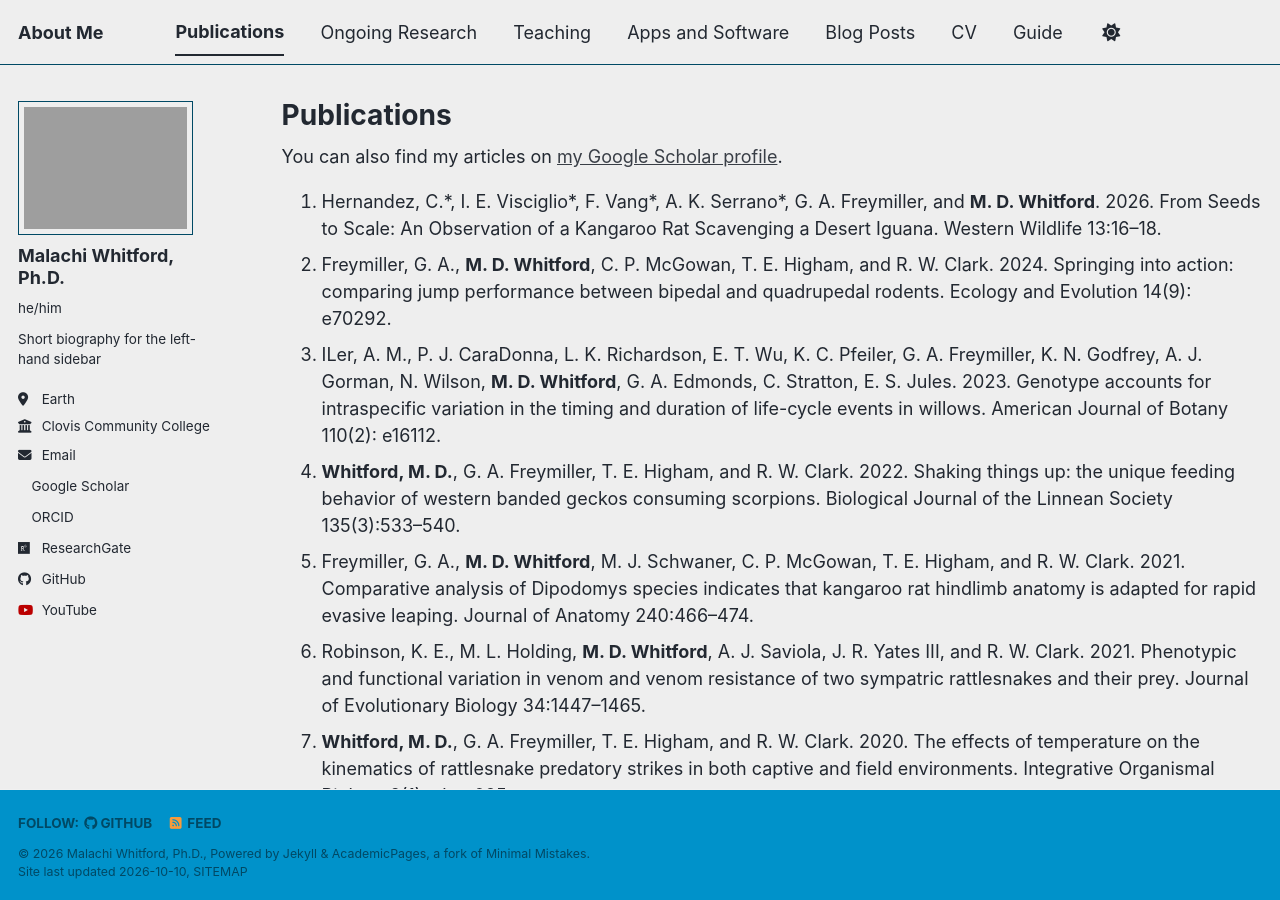
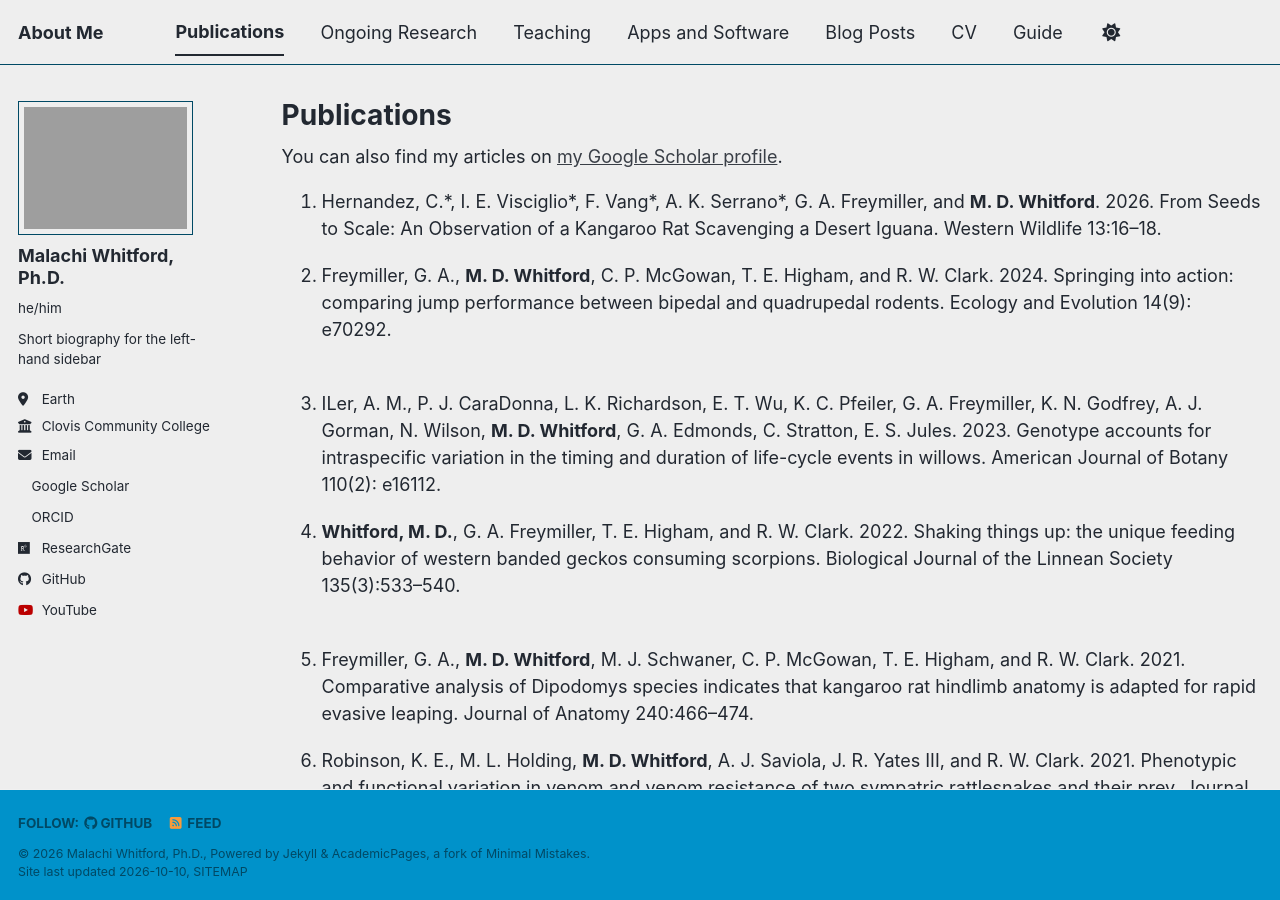
Before and after one commit to malachi-whitford/malachi-whitford.github.io, a Jekyll site: the page built from _pages/publications.html, in a window 1280 px wide and 900 px high. Built offline with Jekyll 4.4.1, drawn with Linux system fonts in a browser that asks for light colours; comment, search, counter and statistics services are not loaded; a style sheet for code colours, icons or effects is not loaded.

Commit message:
Update publications.html

```diff
--- a/_pages/publications.html
+++ b/_pages/publications.html
@@ -9,42 +9,118 @@
   <div class="wordwrap">You can also find my articles on <a href="{{site.author.googlescholar}}">my Google Scholar profile</a>.</div>
 {% endif %}
 
+<!-- Load the live tracking scripts once at the top of the page -->
+<script type='text/javascript' src='https://d1bxh8uas1mnw7.cloudfront.net/assets/embed.js'></script>
+<script async src="https://badge.dimensions.ai/badge.js" charset="utf-8"></script>
+
 {% include base_path %}
 
 <ol>
-  <li>Hernandez, C.*, I. E. Visciglio*, F. Vang*, A. K. Serrano*, G. A. Freymiller, and <strong>M. D. Whitford</strong>. 2026. From Seeds to Scale: An Observation of a Kangaroo Rat Scavenging a Desert Iguana. Western Wildlife 13:16–18.</li>
+  <li style="margin-bottom: 20px;">
+    Hernandez, C.*, I. E. Visciglio*, F. Vang*, A. K. Serrano*, G. A. Freymiller, and <strong>M. D. Whitford</strong>. 2026. From Seeds to Scale: An Observation of a Kangaroo Rat Scavenging a Desert Iguana. Western Wildlife 13:16–18.
+  </li>
 
-  <li>Freymiller, G. A., <strong>M. D. Whitford</strong>, C. P. McGowan, T. E. Higham, and R. W. Clark. 2024. Springing into action: comparing jump performance between bipedal and quadrupedal rodents. Ecology and Evolution 14(9): e70292.</li>
+  <li style="margin-bottom: 20px;">
+    Freymiller, G. A., <strong>M. D. Whitford</strong>, C. P. McGowan, T. E. Higham, and R. W. Clark. 2024. Springing into action: comparing jump performance between bipedal and quadrupedal rodents. Ecology and Evolution 14(9): e70292.
+    <br>
+    <span class="__dimensions_badge_embed__" data-doi="10.1002/ece3.70292"Download PDF data-hide-zero-citations="true" data-style="small_rectangle" style="display:inline-block; vertical-align:middle;"></span>
+    <div data-badge-type="4" data-doi="10.1002/ece3.70292" class="altmetric-embed" style="display:inline-block; vertical-align:middle; margin-left:10px;"></div>
+  </li>
 
-  <li>ILer, A. M., P. J. CaraDonna, L. K. Richardson, E. T. Wu, K. C. Pfeiler, G. A. Freymiller, K. N. Godfrey, A. J. Gorman, N. Wilson, <strong>M. D. Whitford</strong>, G. A. Edmonds, C. Stratton, E. S. Jules. 2023. Genotype accounts for intraspecific variation in the timing and duration of life-cycle events in willows. American Journal of Botany 110(2): e16112.</li>
+  <li style="margin-bottom: 20px;">
+    ILer, A. M., P. J. CaraDonna, L. K. Richardson, E. T. Wu, K. C. Pfeiler, G. A. Freymiller, K. N. Godfrey, A. J. Gorman, N. Wilson, <strong>M. D. Whitford</strong>, G. A. Edmonds, C. Stratton, E. S. Jules. 2023. Genotype accounts for intraspecific variation in the timing and duration of life-cycle events in willows. American Journal of Botany 110(2): e16112.
+  </li>
 
-  <li><strong>Whitford, M. D.</strong>, G. A. Freymiller, T. E. Higham, and R. W. Clark. 2022. Shaking things up: the unique feeding behavior of western banded geckos consuming scorpions. Biological Journal of the Linnean Society 135(3):533–540.</li>
+  <li style="margin-bottom: 20px;">
+    <strong>Whitford, M. D.</strong>, G. A. Freymiller, T. E. Higham, and R. W. Clark. 2022. Shaking things up: the unique feeding behavior of western banded geckos consuming scorpions. Biological Journal of the Linnean Society 135(3):533–540.
+    <br>
+    <span class="__dimensions_badge_embed__" data-doi="10.1093/biolinnean/blab167"Download PDF data-hide-zero-citations="true" data-style="small_rectangle" style="display:inline-block; vertical-align:middle;"></span>
+    <div data-badge-type="4" data-doi="10.1093/biolinnean/blab167" class="altmetric-embed" style="display:inline-block; vertical-align:middle; margin-left:10px;"></div>
+  </li>
 
-  <li>Freymiller, G. A., <strong>M. D. Whitford</strong>, M. J. Schwaner, C. P. McGowan, T. E. Higham, and R. W. Clark. 2021. Comparative analysis of Dipodomys species indicates that kangaroo rat hindlimb anatomy is adapted for rapid evasive leaping. Journal of Anatomy 240:466–474.</li>
+  <li style="margin-bottom: 20px;">
+    Freymiller, G. A., <strong>M. D. Whitford</strong>, M. J. Schwaner, C. P. McGowan, T. E. Higham, and R. W. Clark. 2021. Comparative analysis of Dipodomys species indicates that kangaroo rat hindlimb anatomy is adapted for rapid evasive leaping. Journal of Anatomy 240:466–474.
+  </li>
 
-  <li>Robinson, K. E., M. L. Holding, <strong>M. D. Whitford</strong>, A. J. Saviola, J. R. Yates III, and R. W. Clark. 2021. Phenotypic and functional variation in venom and venom resistance of two sympatric rattlesnakes and their prey. Journal of Evolutionary Biology 34:1447–1465.</li>
+  <li style="margin-bottom: 20px;">
+    Robinson, K. E., M. L. Holding, <strong>M. D. Whitford</strong>, A. J. Saviola, J. R. Yates III, and R. W. Clark. 2021. Phenotypic and functional variation in venom and venom resistance of two sympatric rattlesnakes and their prey. Journal of Evolutionary Biology 34:1447–1465.
+    <br>
+    <span class="__dimensions_badge_embed__" data-doi="10.1111/jeb.13907" data-hide-zero-citations="true" data-style="small_rectangle" style="display:inline-block; vertical-align:middle;"></span>
+    <div data-badge-type="4" data-doi="10.1111/jeb.13907" class="altmetric-embed" style="display:inline-block; vertical-align:middle; margin-left:10px;"></div>
+  </li>
 
-  <li><strong>Whitford, M. D.</strong>, G. A. Freymiller, T. E. Higham, and R. W. Clark. 2020. The effects of temperature on the kinematics of rattlesnake predatory strikes in both captive and field environments. Integrative Organismal Biology 2(1): obaa025.</li>
+  <li style="margin-bottom: 20px;">
+    <strong>Whitford, M. D.</strong>, G. A. Freymiller, T. E. Higham, and R. W. Clark. 2020. The effects of temperature on the kinematics of rattlesnake predatory strikes in both captive and field environments. Integrative Organismal Biology 2(1): obaa025.
+    <br>
+    <span class="__dimensions_badge_embed__" data-doi="10.1093/iob/obaa025"Download PDF data-hide-zero-citations="true" data-style="small_rectangle" style="display:inline-block; vertical-align:middle;"></span>
+    <div data-badge-type="4" data-doi="10.1093/iob/obaa025" class="altmetric-embed" style="display:inline-block; vertical-align:middle; margin-left:10px;"></div>
+  </li>
 
-  <li><strong>Whitford, M. D.</strong>, G. A. Freymiller, T. E. Higham, and R. W. Clark. 2020. The effects of temperature on the defensive strikes of rattlesnakes. Journal of Experimental Biology 223(14): jeb223859.</li>
+  <li style="margin-bottom: 20px;">
+    <strong>Whitford, M. D.</strong>, G. A. Freymiller, T. E. Higham, and R. W. Clark. 2020. The effects of temperature on the defensive strikes of rattlesnakes. Journal of Experimental Biology 223(14): jeb223859.
+    <br>
+    <span class="__dimensions_badge_embed__" data-doi="10.1242/jeb.223859" data-hide-zero-citations="true" data-style="small_rectangle" style="display:inline-block; vertical-align:middle;"></span>
+    <div data-badge-type="4" data-doi="10.1242/jeb.223859" class="altmetric-embed" style="display:inline-block; vertical-align:middle; margin-left:10px;"></div>
+  </li>
 
-  <li><strong>Whitford, M. D.</strong>, and A. P. Klimley. 2019. An overview of behavioral, physiological, and environmental sensors used in animal biotelemetry and biologging studies. Animal Biotelemetry 7(26): doi:10.1186/s40317-019-0189-z.</li>
+  <li style="margin-bottom: 20px;">
+    <strong>Whitford, M. D.</strong>, and A. P. Klimley. 2019. An overview of behavioral, physiological, and environmental sensors used in animal biotelemetry and biologging studies. Animal Biotelemetry 7(26): doi:10.1186/s40317-019-0189-z.
+    <br>
+    <span class="__dimensions_badge_embed__" data-doi="10.1186/s40317-019-0189-z"Download PDF data-hide-zero-citations="true" data-style="small_rectangle" style="display:inline-block; vertical-align:middle;"></span>
+    <div data-badge-type="4" data-doi="10.1186/s40317-019-0189-z" class="altmetric-embed" style="display:inline-block; vertical-align:middle; margin-left:10px;"></div>
+  </li>
 
-  <li><strong>Whitford, M. D.</strong>, G. A. Freymiller, T. E. Higham, and R. W. Clark. 2019. Determinants of predation success: How to survive an attack from a rattlesnake. Functional Ecology 33:1099–1109.</li>
+  <li style="margin-bottom: 20px;">
+    <strong>Whitford, M. D.</strong>, G. A. Freymiller, T. E. Higham, and R. W. Clark. 2019. Determinants of predation success: How to survive an attack from a rattlesnake. Functional Ecology 33:1099–1109.
+    <br>
+    <span class="__dimensions_badge_embed__" data-doi="10.1111/1365-2435.13318"Download PDF data-hide-zero-citations="true" data-style="small_rectangle" style="display:inline-block; vertical-align:middle;"></span>
+    <div data-badge-type="4" data-doi="10.1111/1365-2435.13318" class="altmetric-embed" style="display:inline-block; vertical-align:middle; margin-left:10px;"></div>
+  </li>
 
-  <li><strong>Whitford, M. D.</strong>, G. A. Freymiller, and R. W. Clark. 2019. Managing predators: the influence of kangaroo rat antipredator displays on sidewinder rattlesnake hunting behavior. Ethology 125:450–456.</li>
+  <li style="margin-bottom: 20px;">
+    <strong>Whitford, M. D.</strong>, G. A. Freymiller, and R. W. Clark. 2019. Managing predators: the influence of kangaroo rat antipredator displays on sidewinder rattlesnake hunting behavior. Ethology 125:450–456.
+    <br>
+    <span class="__dimensions_badge_embed__" data-doi="10.1111/eth.12869" data-hide-zero-citations="true" data-style="small_rectangle" style="display:inline-block; vertical-align:middle;"></span>
+    <div data-badge-type="4" data-doi="10.1111/eth.12869" class="altmetric-embed" style="display:inline-block; vertical-align:middle; margin-left:10px;"></div>
+  </li>
 
-  <li>Freymiller, G. A., <strong>M. D. Whitford</strong>, T. E. Higham, and R. W. Clark. 2019. Escape dynamics of free-ranging desert kangaroo rats (Rodentia: Heteromyidae) evading rattlesnake strikes. Biological Journal of Linnaean Society 127(1):164–172.</li>
+  <li style="margin-bottom: 20px;">
+    Freymiller, G. A., <strong>M. D. Whitford</strong>, T. E. Higham, and R. W. Clark. 2019. Escape dynamics of free-ranging desert kangaroo rats (Rodentia: Heteromyidae) evading rattlesnake strikes. Biological Journal of Linnaean Society 127(1):164–172.
+  </li>
 
-  <li>Freymiller, G. A., <strong>M. D. Whitford</strong>, T. E. Higham, and R. W. Clark. 2017. Recent interactions with snakes enhance escape performance of desert kangaroo rats exposed to a simulated attack. Biological Journal of the Linnaean Society 122(3):651–660.</li>
+  <li style="margin-bottom: 20px;">
+    Freymiller, G. A., <strong>M. D. Whitford</strong>, T. E. Higham, and R. W. Clark. 2017. Recent interactions with snakes enhance escape performance of desert kangaroo rats exposed to a simulated attack. Biological Journal of the Linnaean Society 122(3):651–660.
+  </li>
 
-  <li><strong>Whitford, M. D.</strong>, G. A. Freymiller, and R. W. Clark. 2017. Avoiding the serpent’s tooth: predator-prey interactions between free-ranging sidewinder rattlesnakes and desert kangaroo rats. Animal Behaviour 130:73–78.</li>
+  <li style="margin-bottom: 20px;">
+    <strong>Whitford, M. D.</strong>, G. A. Freymiller, and R. W. Clark. 2017. Avoiding the serpent’s tooth: predator-prey interactions between free-ranging sidewinder rattlesnakes and desert kangaroo rats. Animal Behaviour 130:73–78.
+    <br>
+    <span class="__dimensions_badge_embed__" data-doi="10.1016/j.anbehav.2017.06.004"Manuscript Link data-hide-zero-citations="true" data-style="small_rectangle" style="display:inline-block; vertical-align:middle;"></span>
+    <div data-badge-type="4" data-doi="10.1016/j.anbehav.2017.06.004" class="altmetric-embed" style="display:inline-block; vertical-align:middle; margin-left:10px;"></div>
+  </li>
 
-  <li><strong>Whitford, M. D.</strong>, G. A. Freymiller, J. M. Ryan*, D. P. J. Steele*, C. N. Tapia*, and R. W. Clark. 2017. Chionactis occipitalis: hypomelanism. Herpetology Notes 10:411–412.</li>
+  <li style="margin-bottom: 20px;">
+    <strong>Whitford, M. D.</strong>, G. A. Freymiller, J. M. Ryan*, D. P. J. Steele*, C. N. Tapia*, and R. W. Clark. 2017. Chionactis occipitalis: hypomelanism. Herpetology Notes 10:411–412.
+  </li>
 
-  <li>Higham, T. E., R. W. Clark, C. E. Collins, <strong>M. D. Whitford</strong>, and G. A. Freymiller. 2017. Rattlesnakes are extremely fast and variable when striking at kangaroo rats in nature: Three-dimensional high-speed kinematics at night. Scientific Reports DOI: 10.1038/srep40412.</li>
+  <li style="margin-bottom: 20px;">
+    Higham, T. E., R. W. Clark, C. E. Collins, <strong>M. D. Whitford</strong>, and G. A. Freymiller. 2017. Rattlesnakes are extremely fast and variable when striking at kangaroo rats in nature: Three-dimensional high-speed kinematics at night. Scientific Reports DOI: 10.1038/srep40412.
+    <br>
+    <span class="__dimensions_badge_embed__" data-doi="10.1038/srep40412"Download PDF data-hide-zero-citations="true" data-style="small_rectangle" style="display:inline-block; vertical-align:middle;"></span>
+    <div data-badge-type="4" data-doi="10.1038/srep40412" class="altmetric-embed" style="display:inline-block; vertical-align:middle; margin-left:10px;"></div>
+  </li>
 
-  <li>Clark, R.W., S. W. Dorr, <strong>M. D. Whitford</strong>, G. A. Freymiller, and B. J. Putman. 2016. Activity cycles and foraging behaviors of free-ranging sidewinder rattlesnakes (Crotalus cerastes): the ontogeny of hunting in a precocial vertebrate. Zoology 119(3): 196–206.</li>
+  <li style="margin-bottom: 20px;">
+    Clark, R.W., S. W. Dorr, <strong>M. D. Whitford</strong>, G. A. Freymiller, and B. J. Putman. 2016. Activity cycles and foraging behaviors of free-ranging sidewinder rattlesnakes (Crotalus cerastes): the ontogeny of hunting in a precocial vertebrate. Zoology 119(3): 196–206.
+    <br>
+    <span class="__dimensions_badge_embed__" data-doi="10.1016/j.zool.2016.02.005"Manuscript Link data-hide-zero-citations="true" data-style="small_rectangle" style="display:inline-block; vertical-align:middle;"></span>
+    <div data-badge-type="4" data-doi="10.1016/j.zool.2016.02.005" class="altmetric-embed" style="display:inline-block; vertical-align:middle; margin-left:10px;"></div>
+  </li>
 
-  <li>Clark, R.W., S. W. Dorr, <strong>M. D. Whitford</strong>, G. A. Freymiller, and S. R. Hein. 2016. Comparison of antisnake displays in the sympatric desert rodents Xerospermophilus tereticaudus (round-tailed ground squirrels) and Dipodomys deserti (desert kangaroo rats). Journal of Mammalogy 97(6): 1709–1717.</li>
+  <li style="margin-bottom: 20px;">
+    Clark, R.W., S. W. Dorr, <strong>M. D. Whitford</strong>, G. A. Freymiller, and S. R. Hein. 2016. Comparison of antisnake displays in the sympatric desert rodents Xerospermophilus tereticaudus (round-tailed ground squirrels) and Dipodomys deserti (desert kangaroo rats). Journal of Mammalogy 97(6): 1709–1717.
+    <br>
+    <span class="__dimensions_badge_embed__" data-doi="10.1093/jmammal/gyw137"Article Link data-hide-zero-citations="true" data-style="small_rectangle" style="display:inline-block; vertical-align:middle;"></span>
+    <div data-badge-type="4" data-doi="10.1093/jmammal/gyw137" class="altmetric-embed" style="display:inline-block; vertical-align:middle; margin-left:10px;"></div>
+  </li>
 </ol>
```
